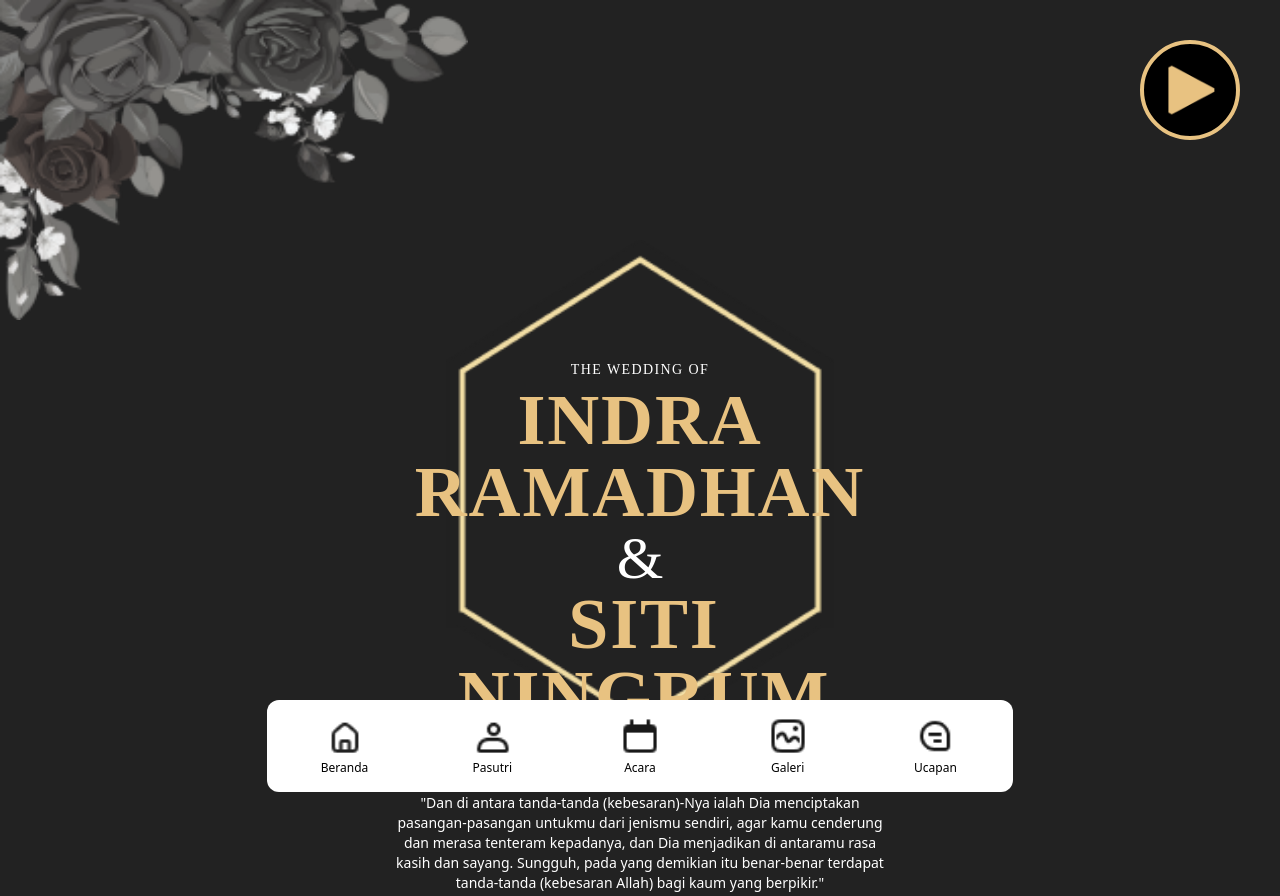
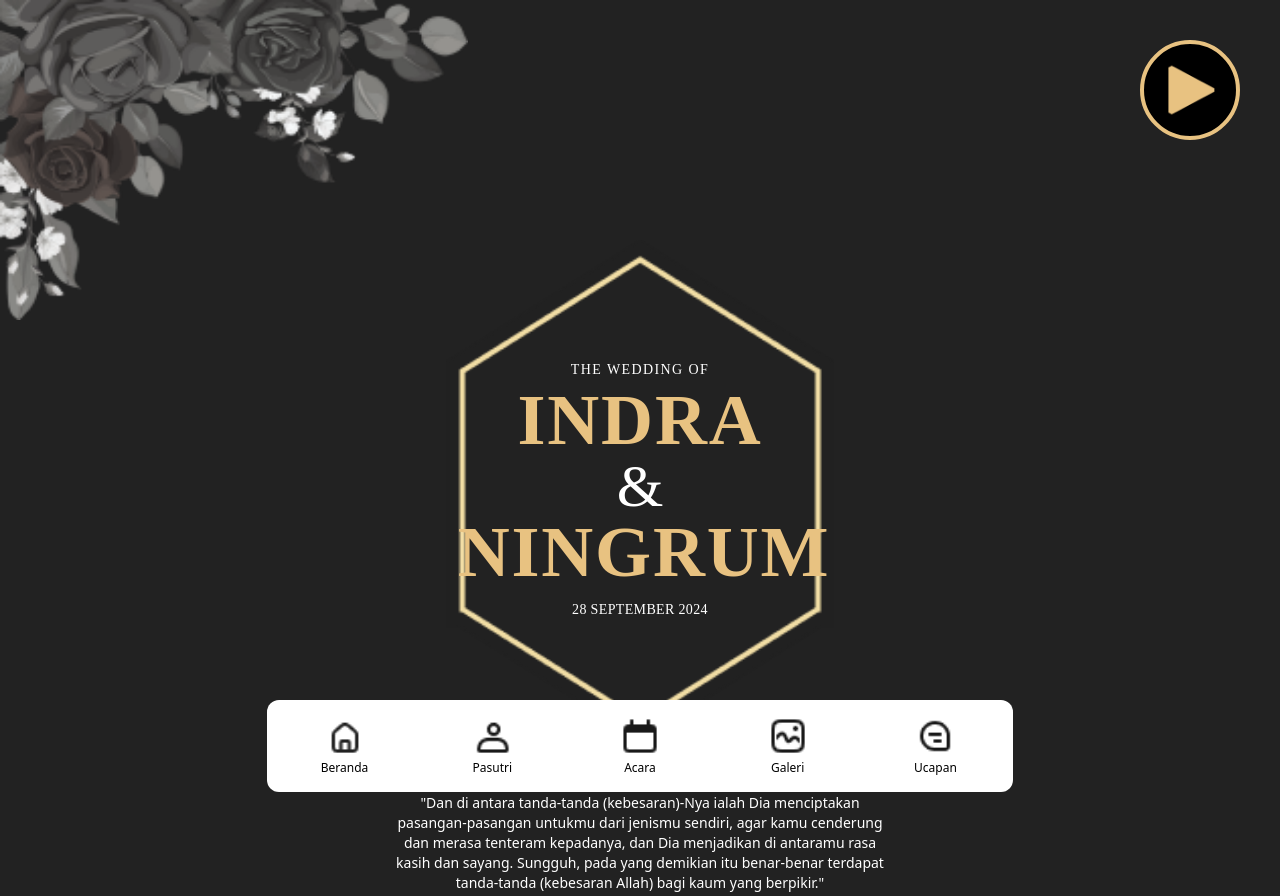
Before and after one commit to Ilbana/wedding2, a website: page index.html in a window 1280 px wide. Shown: the top 896 px of the page. Drawn offline with nearby package versions, Linux system fonts and the light colour scheme; a web font is replaced by a local one.

Commit message:
Update index.html

```diff
--- a/index.html
+++ b/index.html
@@ -44,16 +44,16 @@
             THE WEDDING OF
           </p>
           <p class="font-['Butler'] text-[#E8C281] font-[700] text-[35px] tracking-wide md:text-7xl">
-            INDRA <br> RAMADHAN
+            INDRA
           </p>
           <p class="font-['Felix_Titling'] text-[36px] md:text-6xl font-[400] text-white">
             &
           </p>
           <p class="ml-2 font-['Butler'] text-[#E8C281] font-[700] text-[37px] tracking-wide md:text-7xl">
-            SITI <br> NINGRUM
+            NINGRUM
           </p>
           <p class="font-['Vogue'] font-[400] text-white text-[10px] tracking-wide md:text-sm md:mt-3">
-            25 SEPTEMBER 2024
+            28 SEPTEMBER 2024
           </p>
         </div>
         <img src="img/bg-name.png" alt="" class="h-80 md:h-[500px] mx-auto md:mt-40" />
@@ -204,7 +204,7 @@
               </div>
               <div
                 class="text-[#E8C281] font-['Times_New_Roman'] mx-3 text-[32px] md:text-[60px] underline pt-0 md:mx-4">
-                <p class="mt-1">25</p>
+                <p class="mt-1">28</p>
               </div>
               <div class="text-[#E8C281] text-[15px] underline font-['Vogue'] my-4 md:h-5 md:text-[30px]">
                 10:00
```
